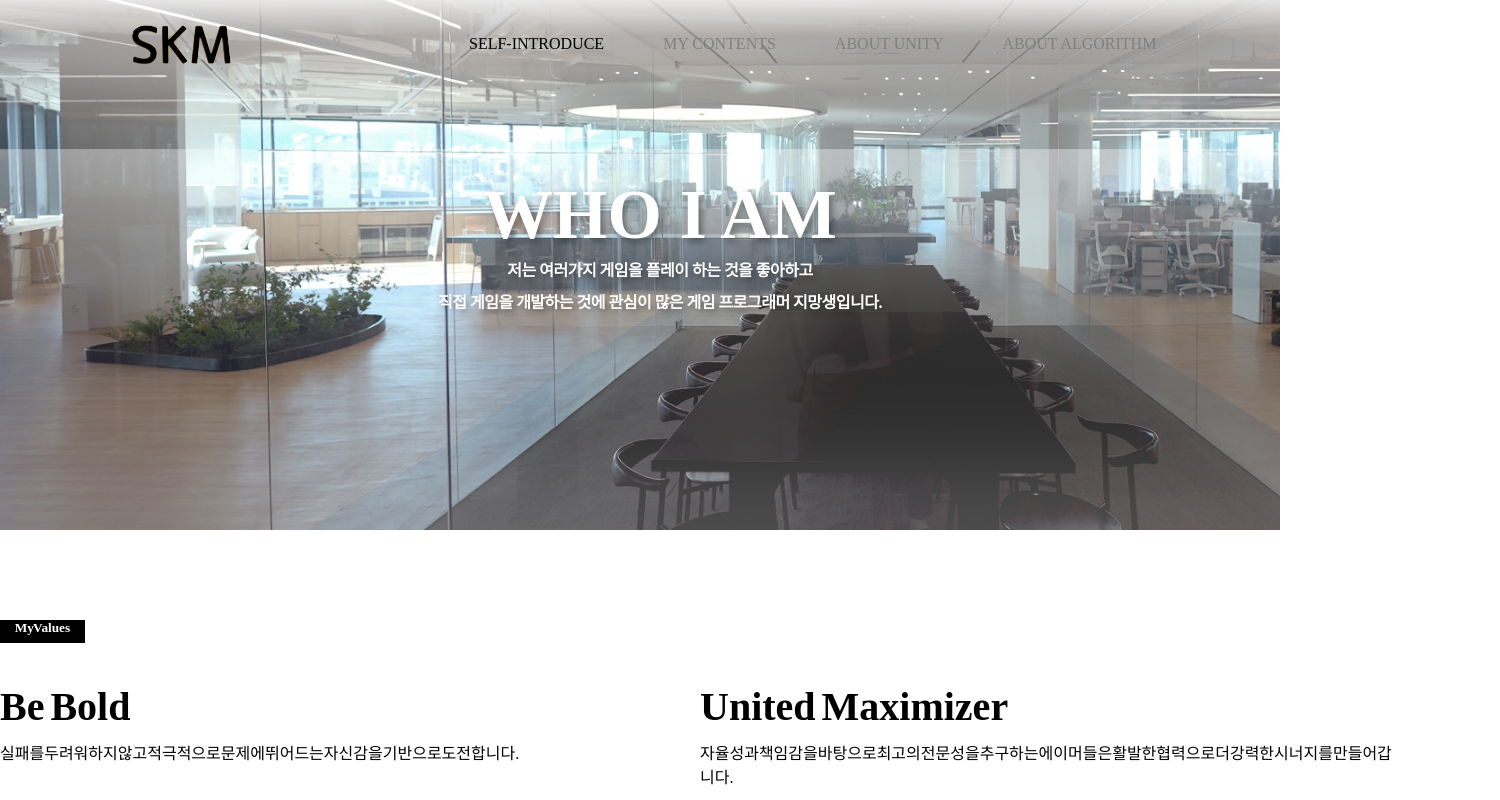
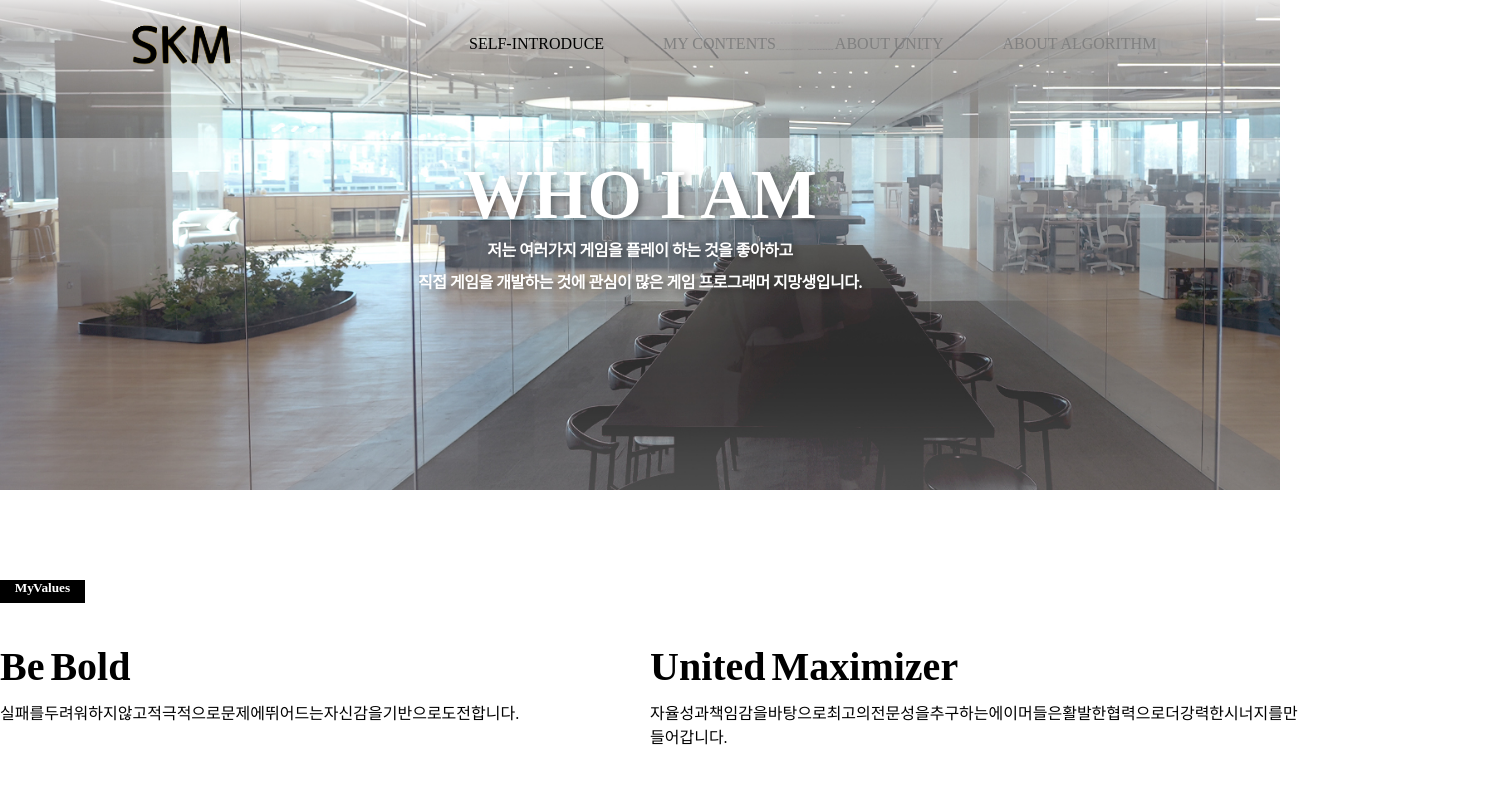
Before and after one commit to Kangman420/SKMWEB, a plain HTML site: page indexIntroduce.html in a window 1280 px wide. Shown: the top 800 px of the page, 1500 px wide, since content can reach past the window. Drawn offline with Linux system fonts and the light colour scheme.

Commit message:
version 2

```diff
--- a/SKM_Contents.css
+++ b/SKM_Contents.css
@@ -112,6 +112,7 @@ header
 /* 메인 */
 .wrapper
 {
+  width: 100%;
   background-size : cover;
   background-image: url('background.jpg');
   background-repeat: no-repeat;
@@ -121,7 +122,6 @@ header
 {
   width: 100%;
   height: 400px;
-  padding: 20px;
   text-align: center;
 }
 .introduce-letter
--- a/SKM_Introduce.css
+++ b/SKM_Introduce.css
@@ -112,6 +112,7 @@ header
 /* 메인 */
 .wrapper
 {
+  width: 100%;
   background-size : cover;
   background-image: url('background.jpg');
   background-repeat: no-repeat;
@@ -121,7 +122,7 @@ header
 {
   width: 100%;
   height: 400px;
-  padding: 20px;
+  /* padding: 20px; */
   text-align: center;
 }
 .introduce-letter
@@ -165,7 +166,7 @@ header
 .contentsbox
 {
   margin: auto;
-  width: 1500px;
+  width: 100%;
   display: flex;
 
 }
```
